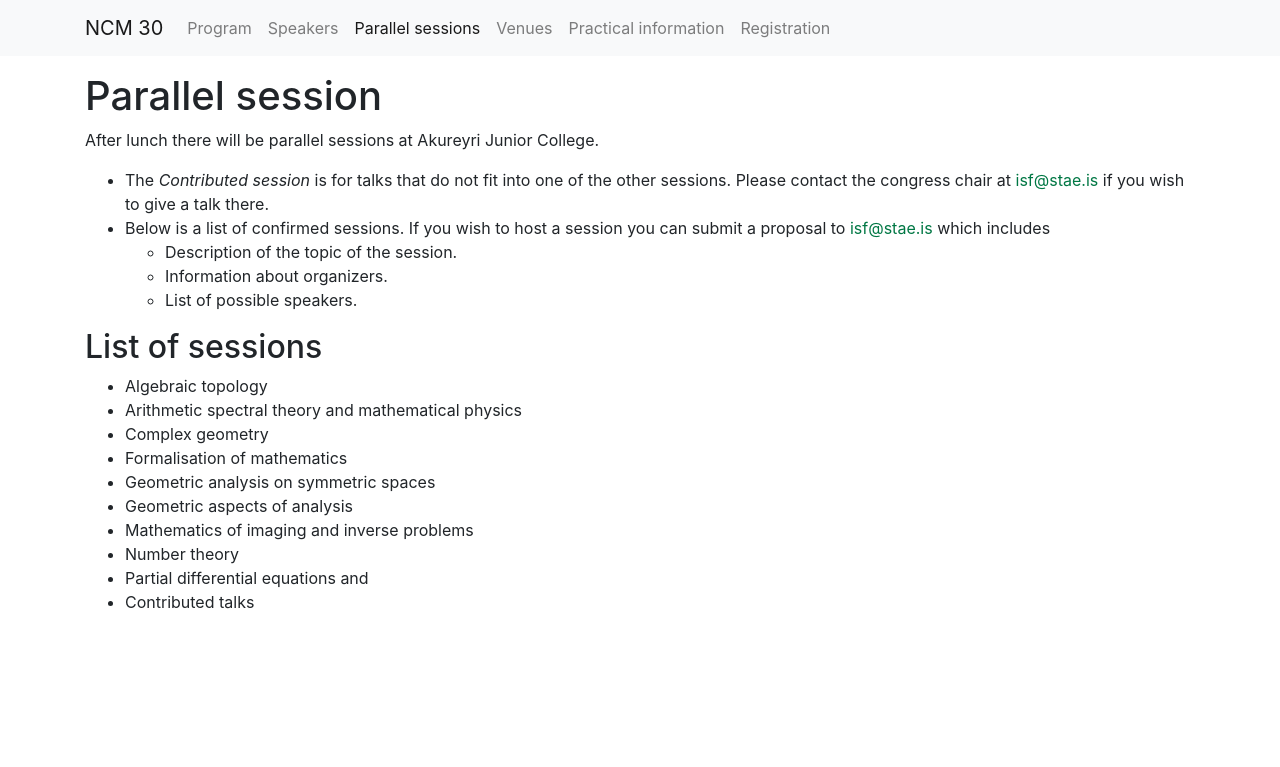
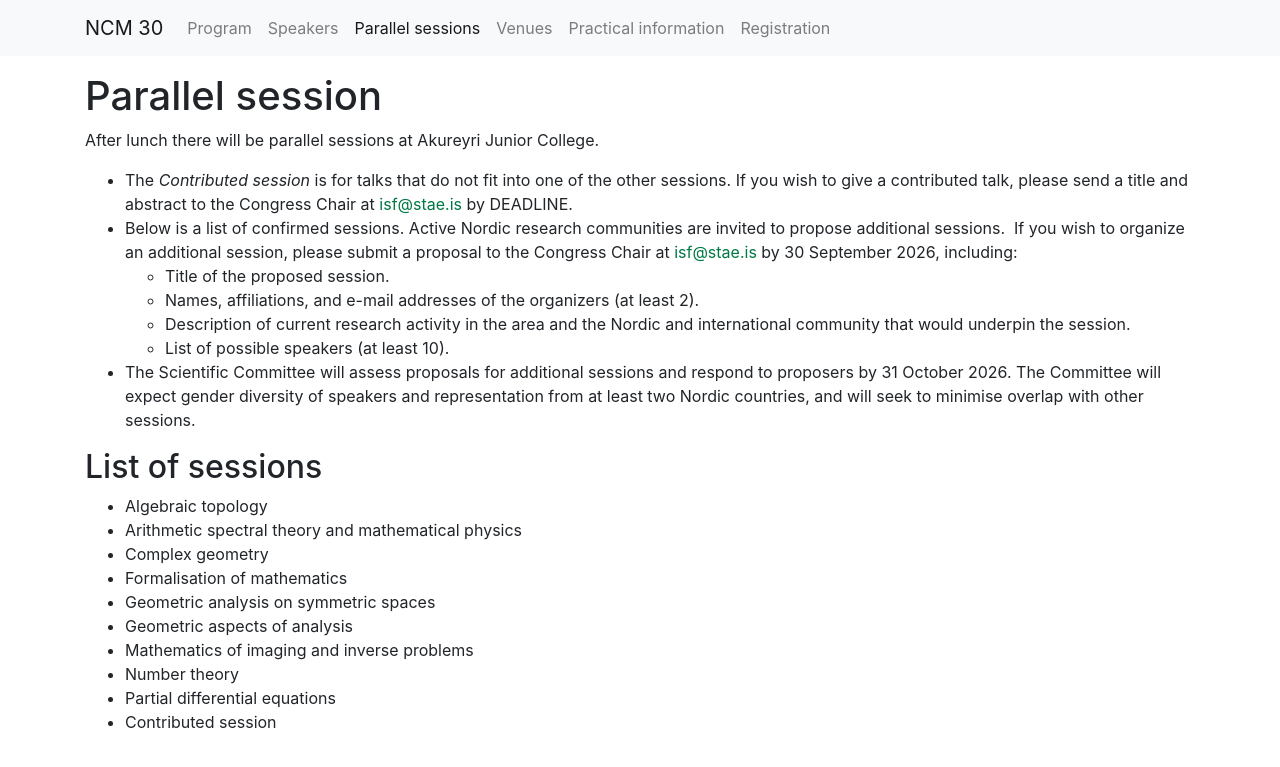
Before and after one commit to IslenskaStaerdfraedafelagid/ncm30-website, a Jekyll site: the page built from sessions/index.md, in a window 1280 px wide. Shown: the top 767 px of the page. Built offline with Jekyll 4.4.1, drawn with Linux system fonts in a browser that asks for light colours; our own code applies the rules of GitHub Pages for plain Markdown files.

Commit message:
Revise contributed session guidelines and deadlines
Updated details for the contributed session and proposal submission process, including deadlines and requirements.

```diff
--- a/sessions/index.md
+++ b/sessions/index.md
@@ -6,11 +6,13 @@ layout: default
 
 After lunch there will be parallel sessions at Akureyri Junior College.
 
-* The *Contributed session* is for talks that do not fit into one of the other sessions. Please contact the congress chair at [isf@stae.is](mailto:isf@stae.is) if you wish to give a talk there.
-* Below is a list of confirmed sessions. If you wish to host a session you can submit a proposal to [isf@stae.is](mailto:isf@stae.is) which includes
-   - Description of the topic of the session.
-   - Information about organizers.
-   - List of possible speakers.
+* The *Contributed session* is for talks that do not fit into one of the other sessions. If you wish to give a contributed talk, please send a title and abstract to the Congress Chair at [isf@stae.is](mailto:isf@stae.is) by DEADLINE.
+* Below is a list of confirmed sessions. Active Nordic research communities are invited to propose additional sessions.  If you wish to organize an additional session, please submit a proposal to the Congress Chair at [isf@stae.is](mailto:isf@stae.is) by 30 September 2026, including:
+   - Title of the proposed session.
+   - Names, affiliations, and e-mail addresses of the organizers (at least 2).
+   - Description of current research activity in the area and the Nordic and international community that would underpin the session.
+   - List of possible speakers (at least 10).
+* The Scientific Committee will assess proposals for additional sessions and respond to proposers by 31 October 2026.  The Committee will expect gender diversity of speakers and representation from at least two Nordic countries, and will seek to minimise overlap with other sessions.
 
 ## List of sessions
 
@@ -23,5 +25,4 @@ After lunch there will be parallel sessions at Akureyri Junior College.
 * Mathematics of imaging and inverse problems
 * Number theory
 * Partial differential equations
-and
-* Contributed talks
+* Contributed session
```
